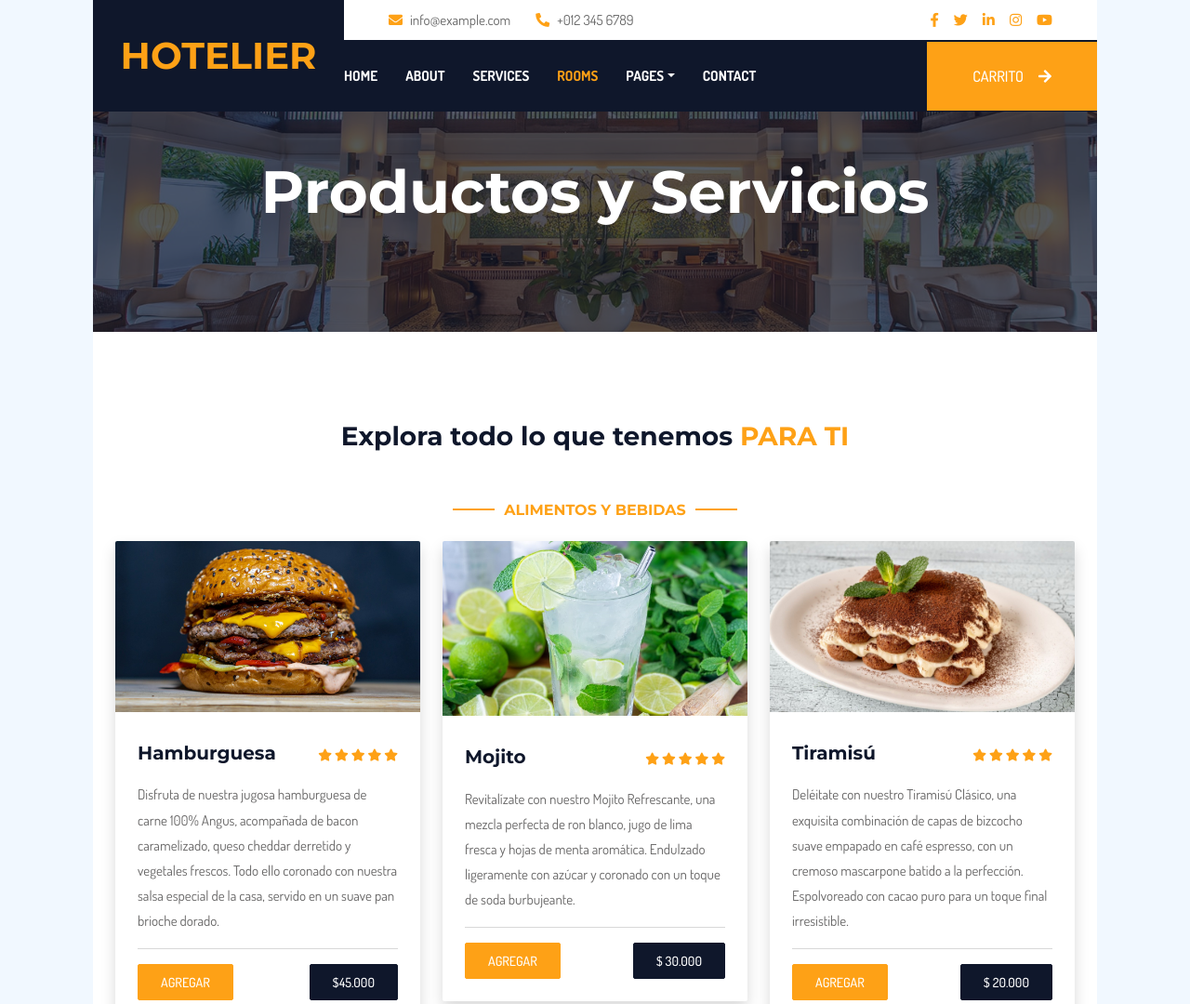
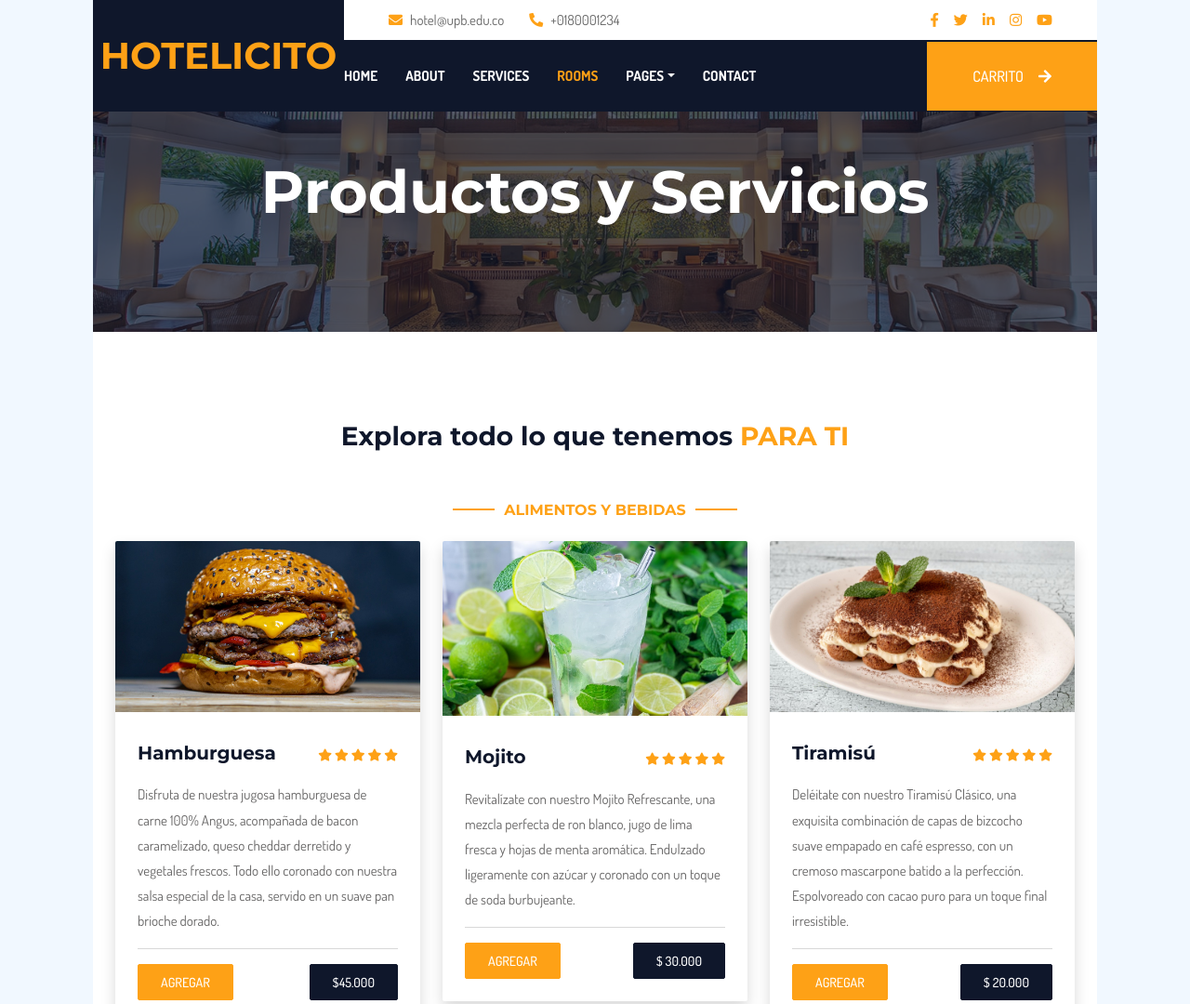
Before and after one commit to santiCG/Pag-Hotel---Taller-3, a plain HTML site: page index.html in a window 1280 px wide. Shown: the top 1080 px of the page at 93% size. Drawn offline with nearby package versions, Linux system fonts and the light colour scheme.

```diff
--- a/index.html
+++ b/index.html
@@ -47,7 +47,7 @@
             <div class="row gx-0">
                 <div class="col-lg-3 bg-dark d-none d-lg-block">
                     <a href="index.html" class="navbar-brand w-100 h-100 m-0 p-0 d-flex align-items-center justify-content-center">
-                        <h1 class="m-0 text-primary text-uppercase">Hotelier</h1>
+                        <h1 class="m-0 text-primary text-uppercase">Hotelicito</h1>
                     </a>
                 </div>
                 <div class="col-lg-9">
@@ -55,11 +55,11 @@
                         <div class="col-lg-7 px-5 text-start">
                             <div class="h-100 d-inline-flex align-items-center py-2 me-4">
                                 <i class="fa fa-envelope text-primary me-2"></i>
-                                <p class="mb-0">info@example.com</p>
+                                <p class="mb-0">hotel@upb.edu.co</p>
                             </div>
                             <div class="h-100 d-inline-flex align-items-center py-2">
                                 <i class="fa fa-phone-alt text-primary me-2"></i>
-                                <p class="mb-0">+012 345 6789</p>
+                                <p class="mb-0">+0180001234</p>
                             </div>
                         </div>
                         <div class="col-lg-5 px-5 text-end">
```
